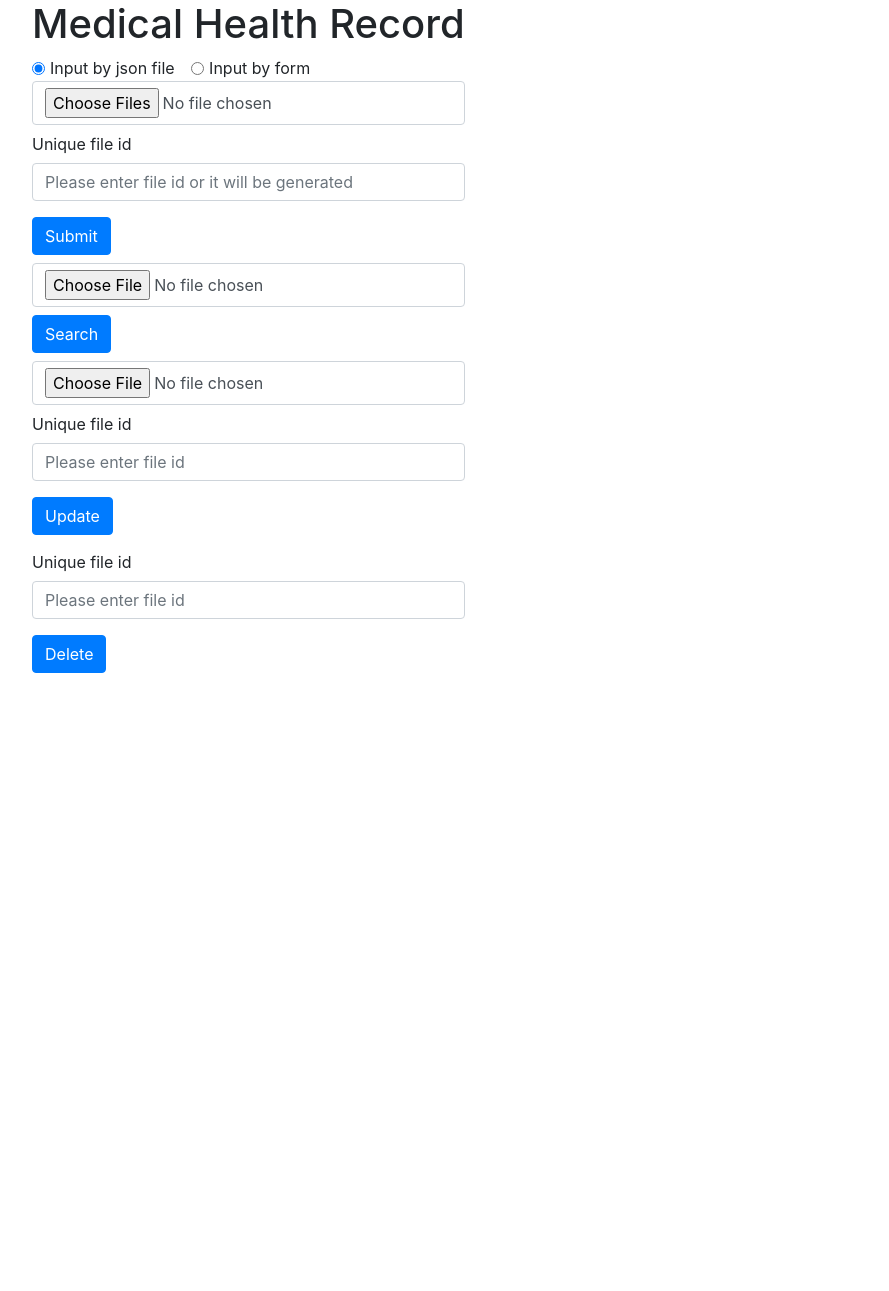
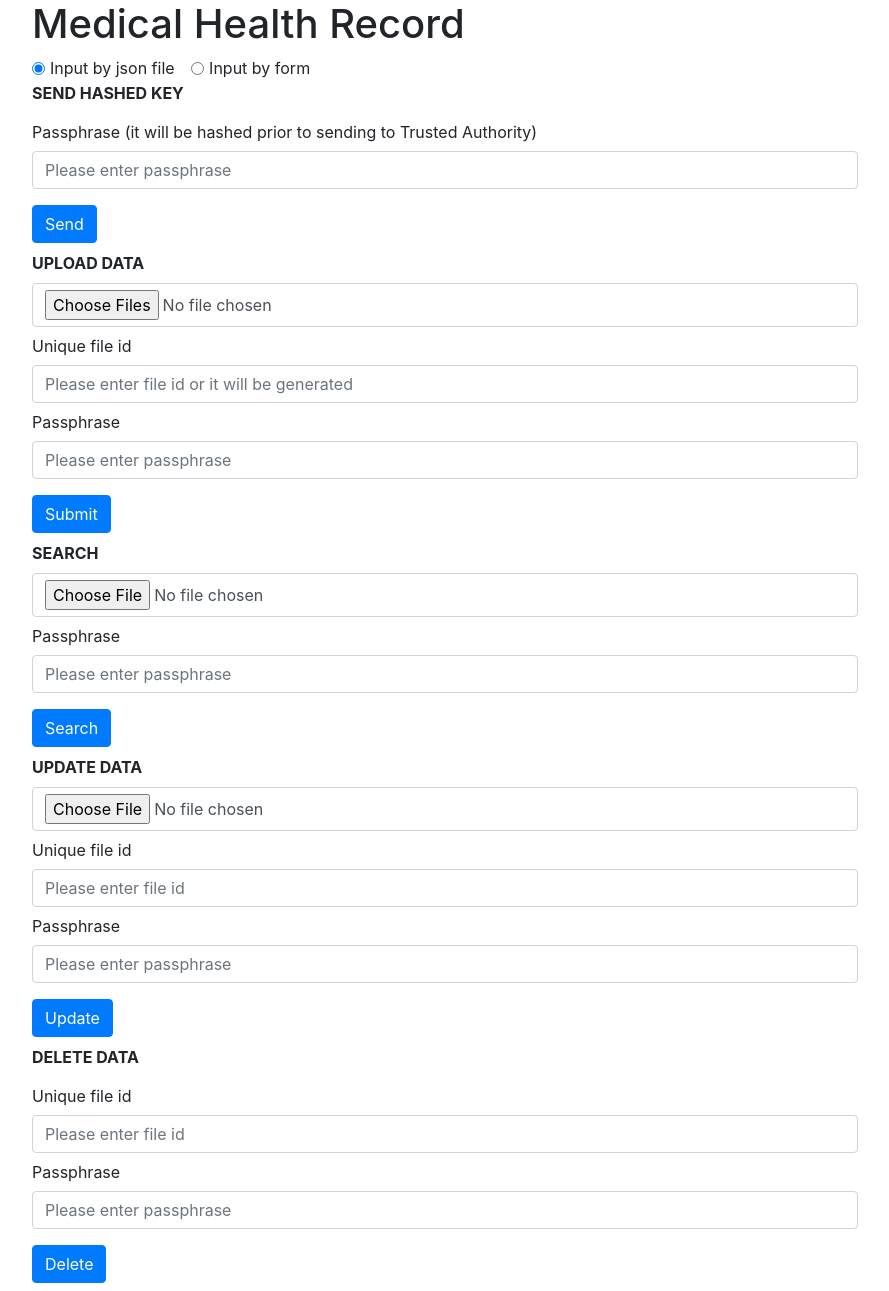
Before and after one commit to UoW-CPC/Asclepios-Client, a Django app: page / in a window 1280 px wide. Shown: the whole page, without its empty margins (38-927 px from the left). Before the commit the page ends 673 px from the top, so only its background shows below. Run offline with Django 3.2, Linux system fonts and the light colour scheme; parts of the project's set-up code (start-up, migrations or seed data) failed here and were passed over; some libraries are stand-ins or nearby versions.

Commit message:
feat(allow to upload KeyG to TA, and allow to enter passphrase)

```diff
--- a/sse/templates/json_form.html
+++ b/sse/templates/json_form.html
@@ -24,7 +24,25 @@
 		id="formInput" value="form_input">
 	<label class="form-check-label" for="formInput">Input by form</label>
 </div>
+</br>
 
+<label for="upload-keyg"><b>SEND HASHED KEY</b></label>
+<form id='upload-keyg' class='mb-2' method="post" action="">
+	<div class='mb-2'>
+		<div class="form-group row">
+			<label for="passphrase" class="col-sm-10 col-form-label">Passphrase (it will be hashed prior to sending to Trusted Authority)</label>
+			<div class="col-sm-12">
+				<input type="text" class="form-control" id="passphrase"
+					placeholder="Please enter passphrase" name='passphrase'>
+			</div>
+		</div>
+	</div>
+	<button type="button" class="btn btn-primary" id="btnSendHashKey">Send</button>
+</form>
+<div id='uploadkeyg'></div>
+
+
+<label for="json-file"><b>UPLOAD DATA</b></label>
 <form id='json-file' enctype="application/json" class='mb-2'
 	method="post" action="">
 	{% csrf_token %}
@@ -35,7 +53,13 @@
 			<label for="fileid1" class="col-sm-10 col-form-label">Unique file id</label>
 			<div class="col-sm-12">
 				<input type="text" class="form-control" id="fileid1"
-						placeholder="Please enter file id or it will be generated" name='file_id'>
+					placeholder="Please enter file id or it will be generated"
+					name='file_id'>
+			</div>
+			<label for="passphrase1" class="col-sm-10 col-form-label">Passphrase</label>
+			<div class="col-sm-12">
+				<input type="text" class="form-control" id="passphrase1"
+					placeholder="Please enter passphrase" name='passphrase1'>
 			</div>
 		</div>
 	</div>
@@ -300,9 +324,17 @@
 	<button type="button" class="btn btn-primary" id="btnSearch">Search</button>
 </form>
 
+<label for="search-file"><b>SEARCH</b></label>
 <form id='search-file' class='mb-2' method="post" action="">
 	<div class='mb-2'>
 		<input type="file" class="form-control" id="jsonSearchFile" placeholder="Please enter URL of json file" name='jsonSearchFile'>
+		<div class="form-group row">
+			<label for="passphrase2" class="col-sm-10 col-form-label">Passphrase</label>
+			<div class="col-sm-12">
+				<input type="text" class="form-control" id="passphrase2"
+					placeholder="Please enter passphrase" name='passphrase2'>
+			</div>
+		</div>
 	</div>
 	<button type="button" class="btn btn-primary" id="btnSearchFile">Search</button>
 </form>
@@ -310,6 +342,7 @@
 <div id='result'></div>
 <div id='searchtime'></div>
 
+<label for="update-file"><b>UPDATE DATA</b></label>
 <form id='update-file' class='mb-2' method="post" action="">
 	<div class='mb-2'>
 		<input type="file" class="form-control" id="jsonUpdateFile" placeholder="Please enter URL of json file" name='jsonUpdateFile'>
@@ -319,6 +352,11 @@
 			<input type="text" class="form-control" id="fileid2"
 				placeholder="Please enter file id" name='file_id'>
 			</div>
+			<label for="passphrase3" class="col-sm-10 col-form-label">Passphrase</label>
+			<div class="col-sm-12">
+				<input type="text" class="form-control" id="passphrase3"
+					placeholder="Please enter passphrase" name='passphrase3'>
+			</div>
 		</div>
 	</div>
 	<button type="button" class="btn btn-primary" id="btnUpdateFile">Update</button>
@@ -327,13 +365,20 @@
 <div id='update'></div>
 <div id='updatetime'></div>
 
+<label for="delete-file"><b>DELETE DATA</b></label>
 <form id='delete-file' class='mb-2' method="post" action="">
 	<div class='mb-2'>
 		<div class="form-group row">
-			<label for="fileid3" class="col-sm-10 col-form-label">Unique file id</label>
+			<label for="fileid3" class="col-sm-10 col-form-label">Unique
+				file id</label>
 			<div class="col-sm-12">
 				<input type="text" class="form-control" id="fileid3"
 					placeholder="Please enter file id" name='file_id'>
+			</div>
+			<label for="passphrase4" class="col-sm-10 col-form-label">Passphrase</label>
+			<div class="col-sm-12">
+				<input type="text" class="form-control" id="passphrase4"
+					placeholder="Please enter passphrase" name='passphrase4'>
 			</div>
 		</div>
 	</div>
```
Lines whose indentation alone changed are shown as unchanged.
